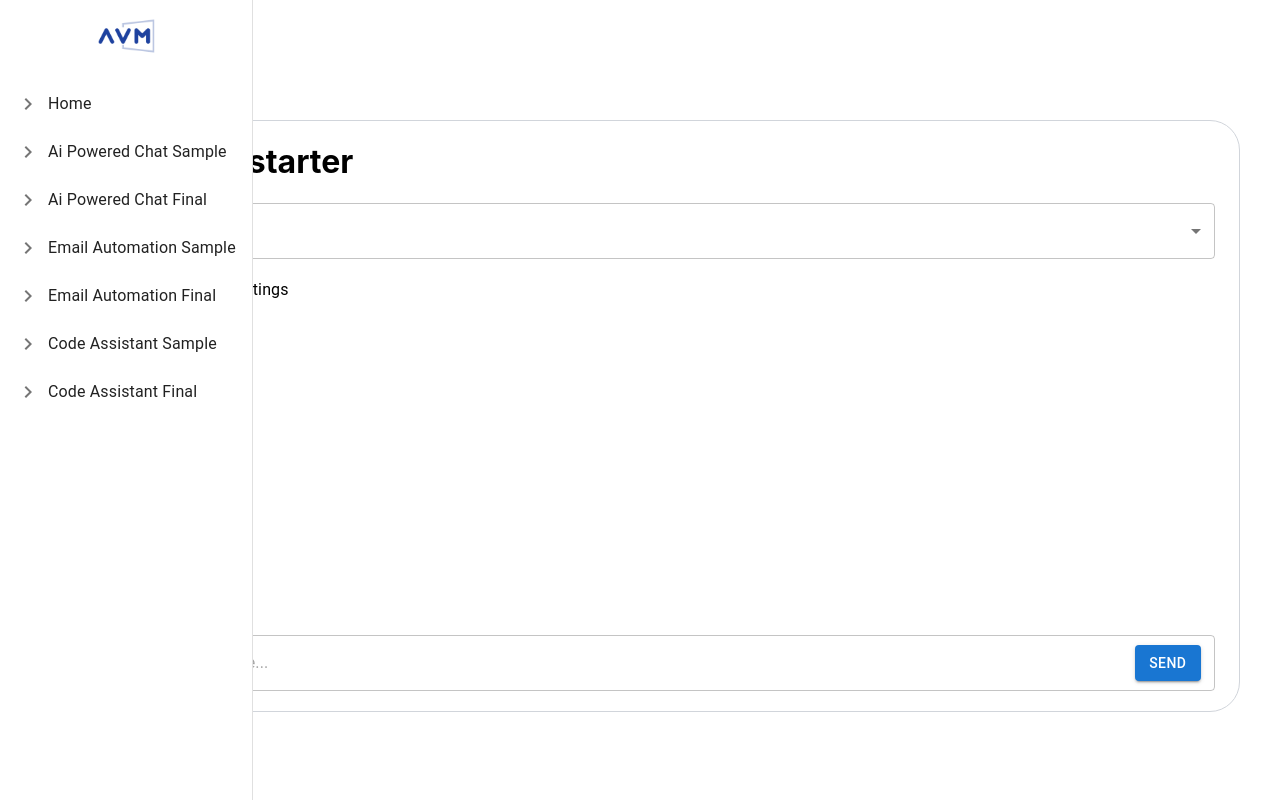
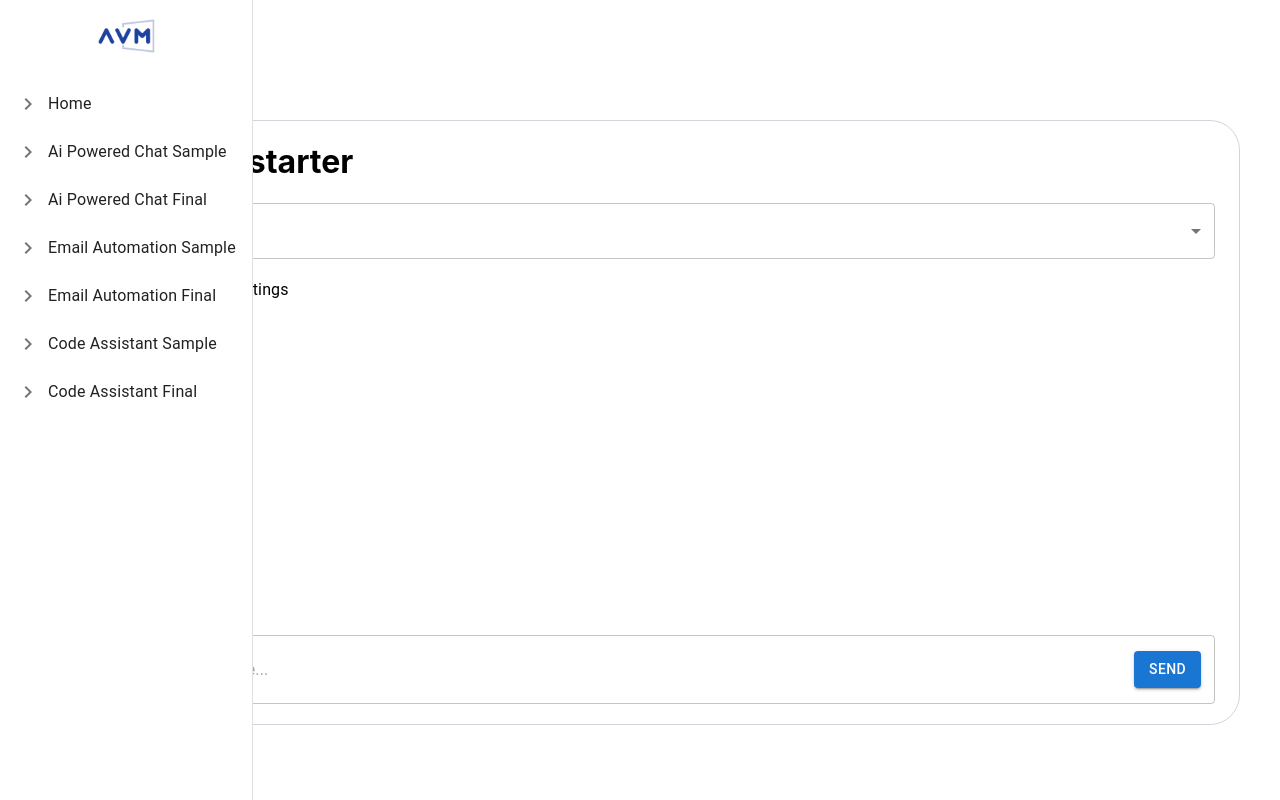
Before and after one commit to atef-najar/adcb, a React (Create React App) app: page / in a window 1280 px wide. Built offline with nearby package versions, Linux system fonts and the light colour scheme.

Commit message:
Input width is fixed for the multiline text.

```diff
--- a/src/components/Input.js
+++ b/src/components/Input.js
@@ -24,6 +24,8 @@ const MessageInput = ({ message, onMessageChange, onSendMessage }) => {
     <StyledInputContainer display="flex" justifyContent="center" margin={2}>
       {/* Text input field styled with custom properties and handling change and key down events */}
       <StyledInputElement
+        multiline
+        maxRows={5}
         value={message} // Controlled input field value
         onChange={onMessageChange} // Function to call on input change
         placeholder="Type your message here..." // Placeholder text for the input
```
